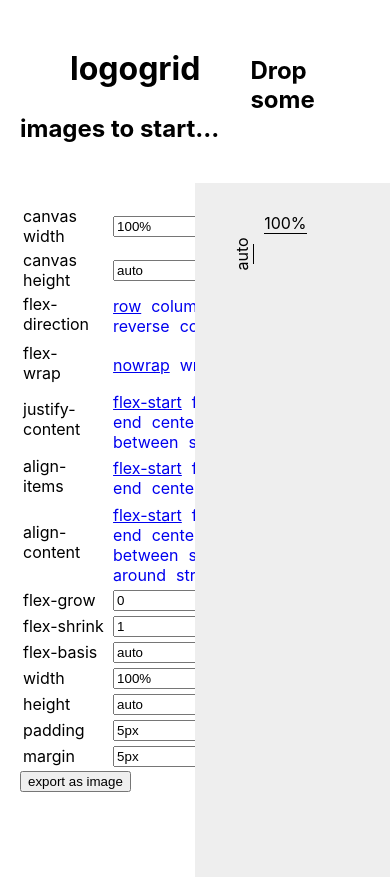
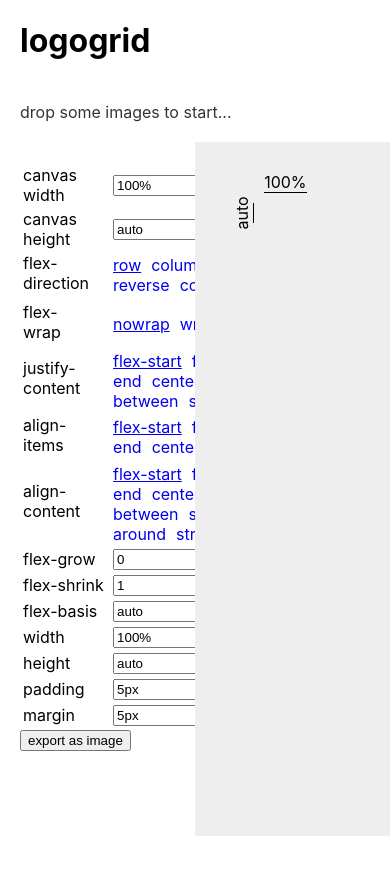
Before and after one commit to Tstassin/logogrid, a React (Create React App) app: page / in a window 390 px wide. After the commit the page ends 844 px from the top, so only its background shows below. Built offline with nearby package versions, Linux system fonts and the light colour scheme.

Commit message:
Nicer topPanel, more responsive, better css for sorting

```diff
--- a/src/App.css
+++ b/src/App.css
@@ -1,11 +1,23 @@
+
 .titleBar {
-    float: left;
-    margin: -8px 50px;
+    margin: 0 20px;
+  }
+
+.topPanel {
+    box-sizing: border-box;
 }
 
-.topPanel {
-    padding: 20px;
-    box-sizing: border-box;
+.topPanel p {
+    color: #333;
+    margin: 20px;
+  }
+
+  .topPanel > div {
+
+    display: flex;
+    align-items: baseline;
+    flex-wrap: wrap;
+
 }
 
 .leftPanel {
@@ -57,6 +69,14 @@
     margin: 5px;
 }
 
+body > .img {
+    list-style-type: none;
+}
+body > .img > img {
+    max-width: 50%;
+    border: 1px dashed black;
+}
+
 .logogrid {
     overflow: scroll;
 }
--- a/src/components/SortableImageList.js
+++ b/src/components/SortableImageList.js
@@ -38,7 +38,7 @@ class SortableImageList extends Component {
                     onSortEnd={this.onSortEnd}
                     deleteImage={this.props.imageOperations.deleteImage}
                 />
-                {this.props.imageOperations.imageList.length === 0 && <h2>Drop some images to start...</h2>}
+                {this.props.imageOperations.imageList.length === 0 && <p>drop some images to start...</p>}
             </div>
         )
     }
```
